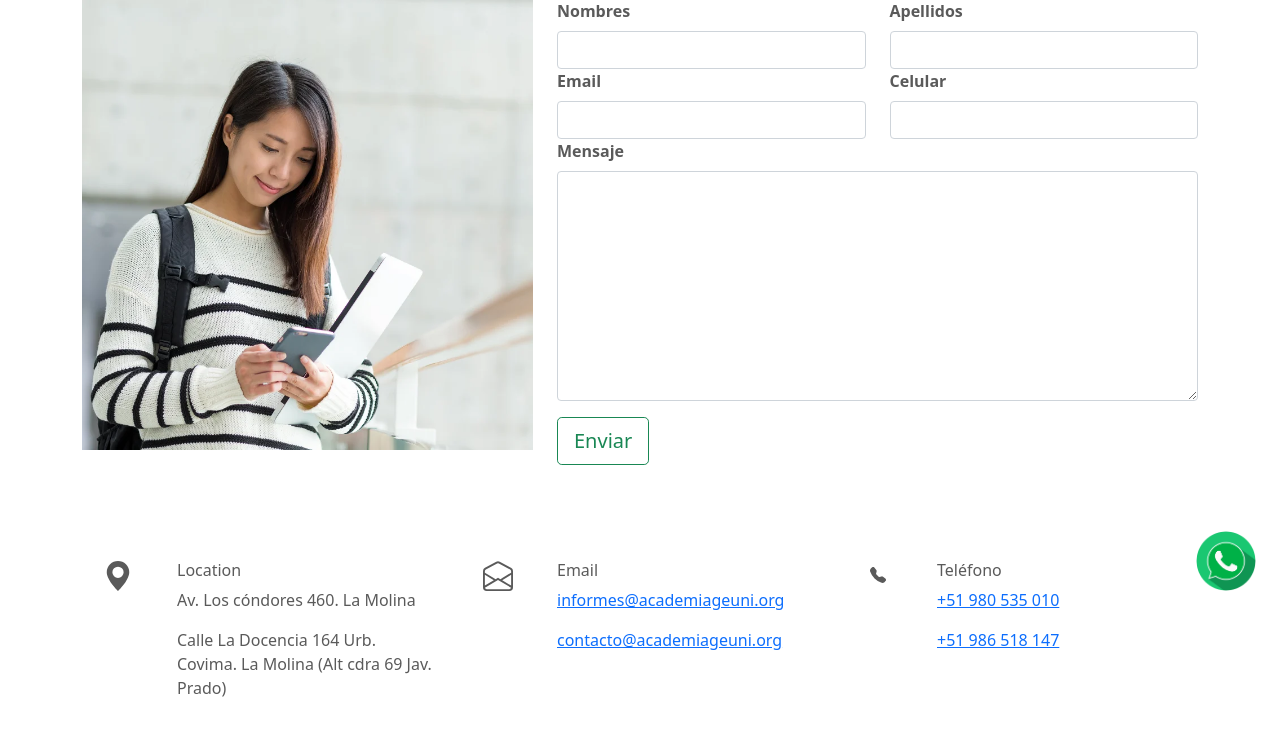
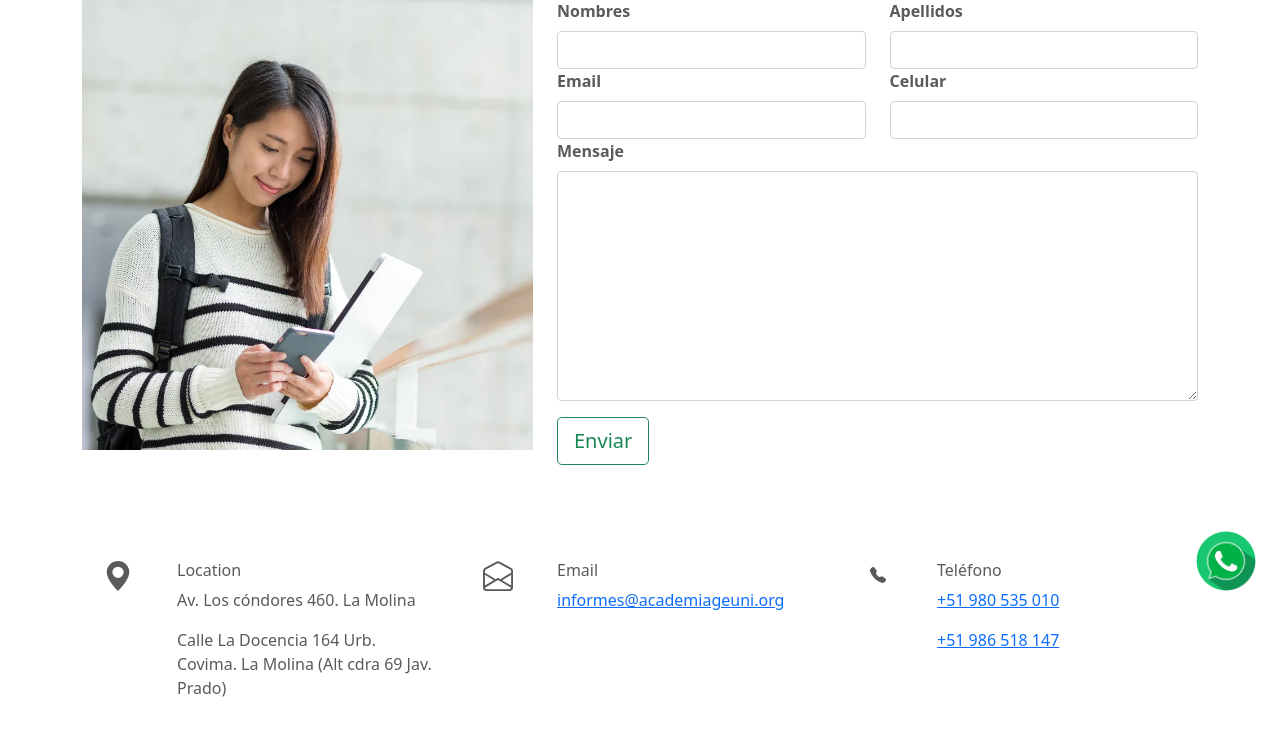
Before and after one commit to josselynF/Geuni, a PHP site: page /contacto.php in a window 1280 px wide. Shown: the part 185-933 px from the top of the page. Run offline with PHP 8.4, Linux system fonts and the light colour scheme; some libraries are stand-ins or nearby versions.

Commit message:
cambio de correo

```diff
--- a/contacto.php
+++ b/contacto.php
@@ -77,9 +77,6 @@
                         <p>
                             <a href="mailto:informes@academiageuni.org">informes@academiageuni.org</a>
                         </p>
-                        <p>
-                            <a href="mailto:contacto@academiageuni.org">contacto@academiageuni.org</a>
-                        </p>
                     </div>
                 </div>
             </li>
```
